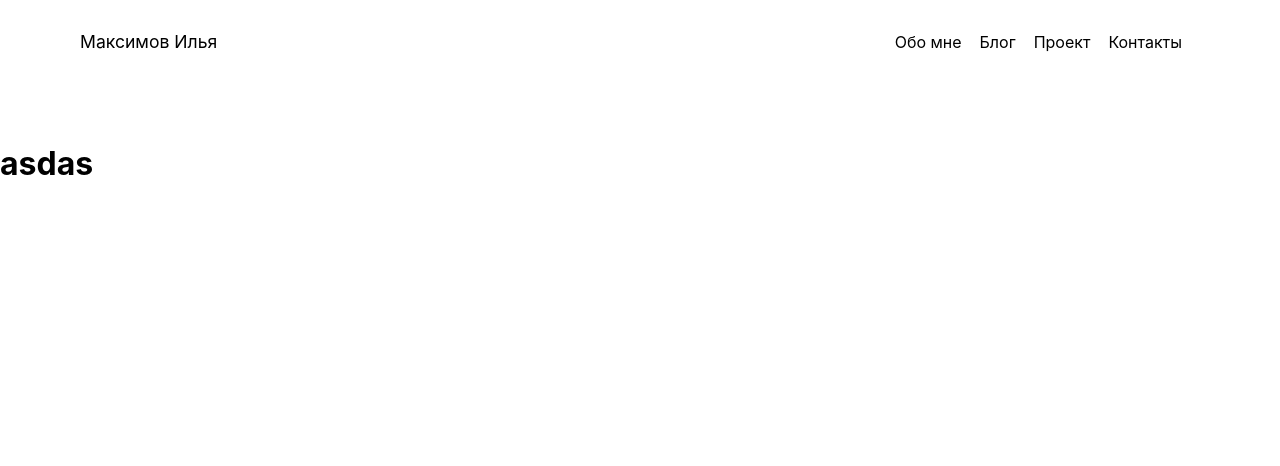
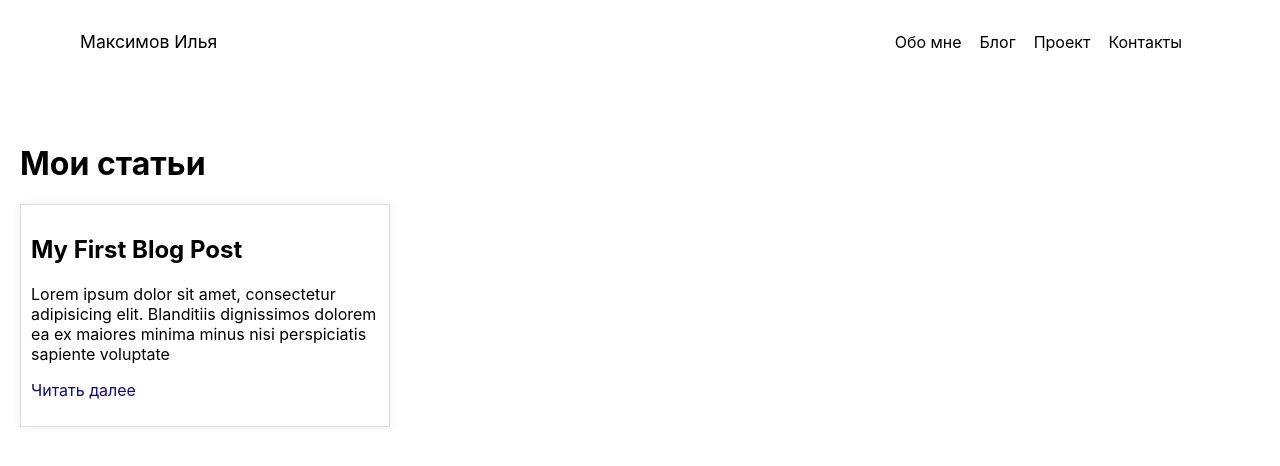
Before and after one commit to FlipiFloppy/svelte-test, a SvelteKit app: page /blog in a window 1280 px wide. Shown: the top 466 px of the page. Built offline with nearby package versions, Linux system fonts and the light colour scheme.

Commit message:
add blog

```diff
--- /dev/null
+++ b/src/routes/blog/+layout.svelte
@@ -0,0 +1,3 @@
+<div class="container">
+    <slot />
+    </div>
--- a/src/routes/blog/+page.svelte
+++ b/src/routes/blog/+page.svelte
@@ -1 +1,48 @@
-<h1>asdas</h1>
+<svelte:head>
+
+<title>Блог</title>
+</svelte:head>
+<div class="container">
+    <h1>Мои статьи</h1>
+    <div class="blogposts">
+        {#each routes as page}
+            <div class="post">
+                <h2>{page.title}</h2>
+                <p>{page.body}</p>
+                <p class="readmore">
+                    <a class="link" href={`/blog/posts/${page.id}`}>
+                    Читать далее
+                    </a>
+                </p>
+            </div>
+        {/each}
+    </div>
+</div>
+
+<script>
+    import {routes} from "./routes";
+</script>
+
+<style>
+    .container {
+        margin: 50 px auto;
+        max-width: 800px;
+        padding: 0 20px;
+    }
+
+    .blogposts {
+        display: grid;
+        grid-template-columns: 1fr 1fr;
+        grid-gap: 20px;
+    }
+
+    .post {
+        border: 1px solid #ddd;
+        padding: 10px;
+        box-shadow: 0 0 10px #eee;
+    }
+
+    .link {
+        color: rgb(10,10,139);
+    }
+</style>
--- /dev/null
+++ b/src/routes/blog/routes.js
@@ -0,0 +1,13 @@
+export const routes = [
+
+    {
+
+    id: 1,
+
+    title: 'My First Blog Post',
+
+    body: 'Lorem ipsum dolor sit amet, consectetur adipisicing elit. Blanditiis dignissimos dolorem ea ex maiores minima minus nisi perspiciatis sapiente voluptate',
+
+    },
+
+    ];
```
